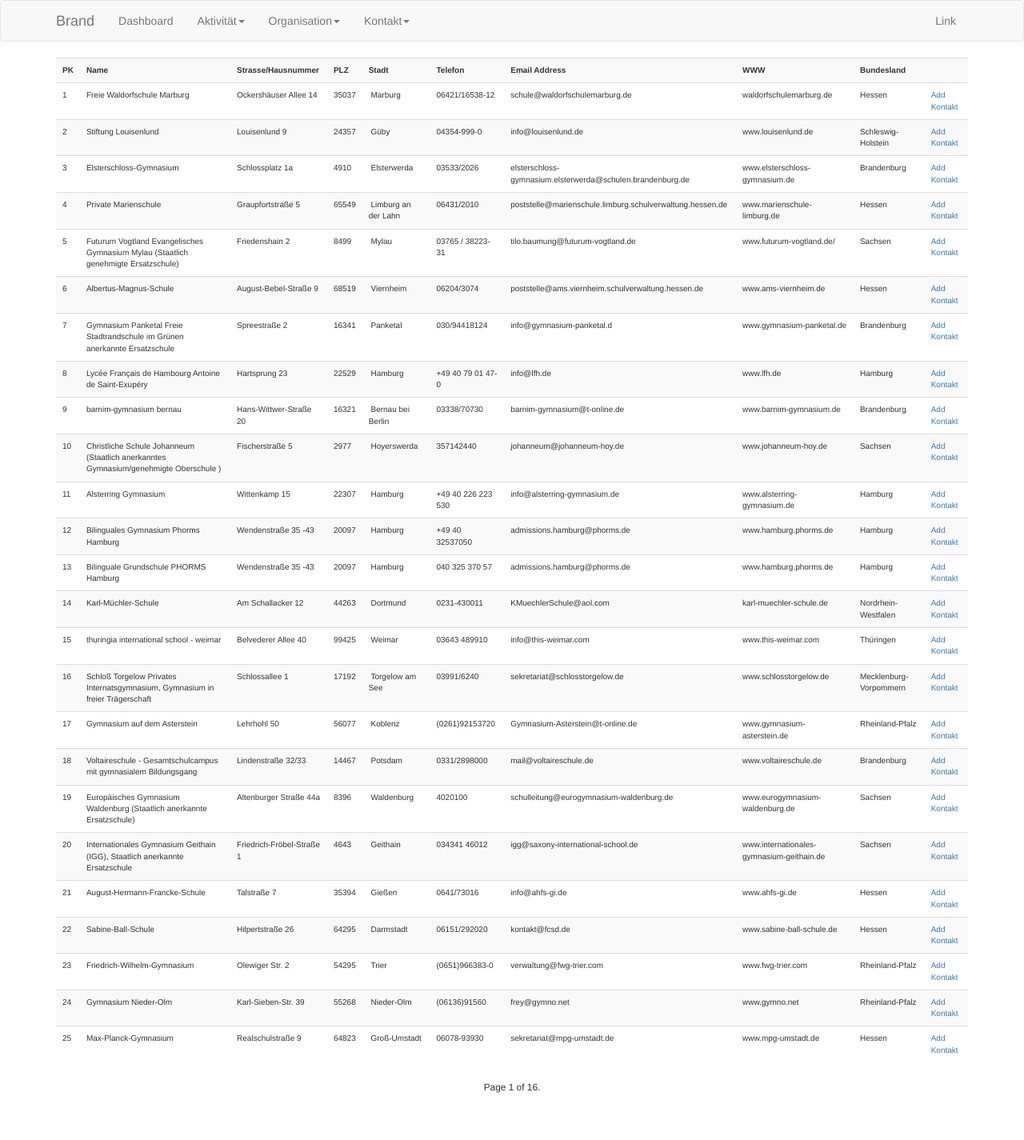
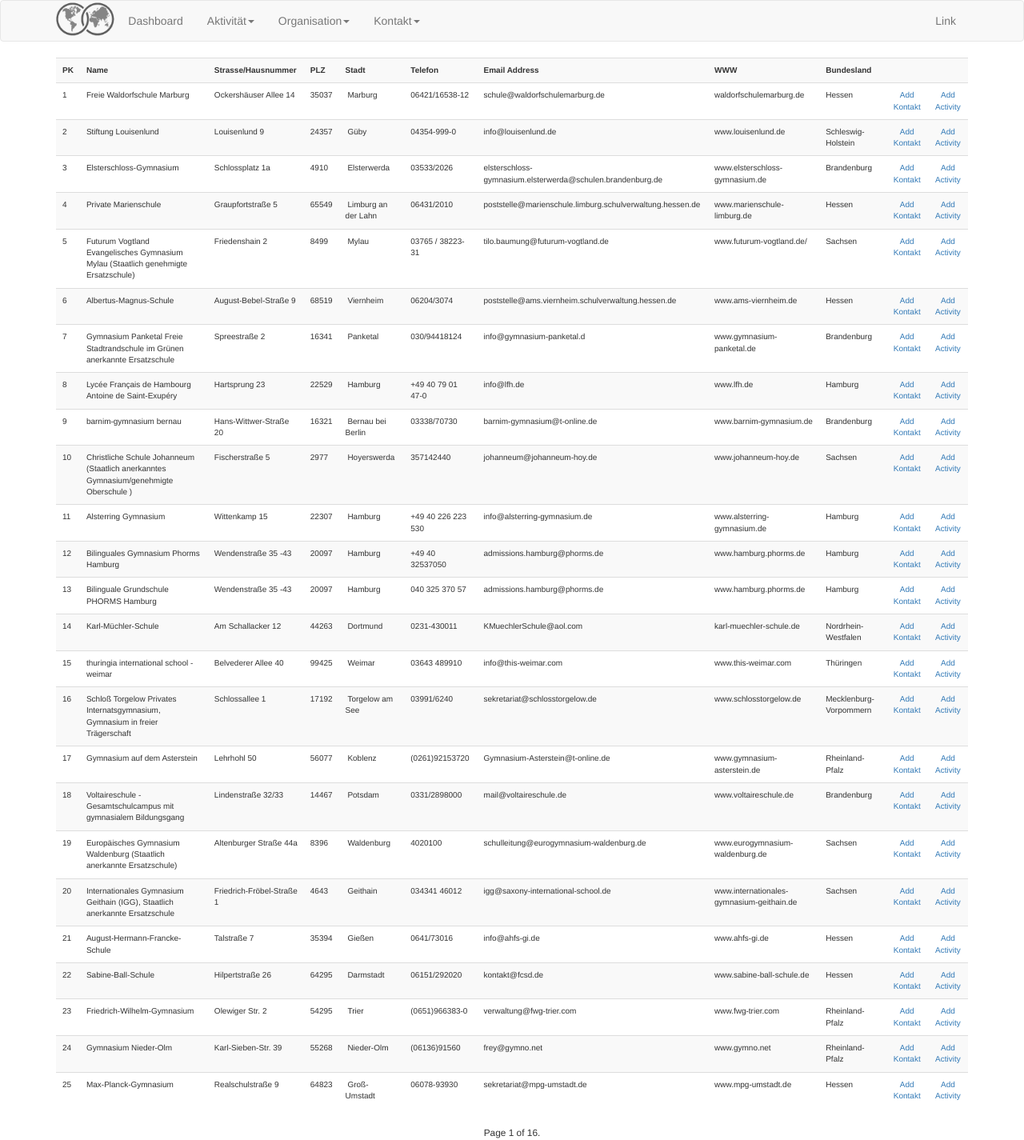
Before and after one commit to jacobmatthewmurray/uwcbewerbung, a Django app: page /orgmgm/organisation/ in a window 1280 px wide. Shown: the whole page at 80% size. Before the commit the page ends 1366 px from the top, so only its background shows below. Run offline with Django 3.2, Linux system fonts and the light colour scheme; data comes from the database, SQL or seed files in the repository; some libraries are stand-ins or nearby versions.

Commit message:
added image, updated links

```diff
--- a/orgmgm/templates/orgmgm/base.html
+++ b/orgmgm/templates/orgmgm/base.html
@@ -20,17 +20,17 @@
                     <span class="icon-bar"></span>
                     <span class="icon-bar"></span>
                 </button>
-                <a class="navbar-brand" href="#">Brand</a>
+                <a class="navbar-left" href="#"><img style="height: 1.2cm" src="{% static 'orgmgm/images/logo.gif' %}"></a>
             </div>
 
         <!-- Collect the nav links, forms, and other content for toggling -->
             <div class="collapse navbar-collapse" id="bs-example-navbar-collapse-1">
                 <ul class="nav navbar-nav">
-                    <li><a href="#">Dashboard</a></li>
+                    <li><a href="{% url 'dashboard_overview' %}">Dashboard</a></li>
                     <li class="dropdown">
                         <a href="#" class="dropdown-toggle" data-toggle="dropdown" role="button" aria-haspopup="true" aria-expanded="false">Aktivität<span class="caret"></span></a>
                          <ul class="dropdown-menu">
-                            <li><a href="">Add</a></li>
+                            <li><a href="{% url 'activity_add' %}">Add</a></li>
                             <li><a href="">List</a></li>
                             <li><a href="">Search</a></li>
                       </ul>
--- /dev/null
+++ b/orgmgm/templates/orgmgm/dashboard/overview.html
@@ -0,0 +1,6 @@
+{% extends "../base.html" %}
+{% load bootstrap3 %}
+
+{% block content %}
+<h1> Dashboard Content will go here</h1>
+{% endblock %}
--- a/orgmgm/templates/orgmgm/organisation/list.html
+++ b/orgmgm/templates/orgmgm/organisation/list.html
@@ -15,6 +15,7 @@
         <th>WWW</th>
         <th>Bundesland</th>
         <th></th>
+        <th></th>
     </tr>
     {% for o in orgs %}
     <tr>
@@ -27,7 +28,8 @@
         <td>{{ o.email }}</td>
         <td>{{ o.www }}</td>
         <td>{{ o.bundesland }}</td>
-        <td><a href="{% url 'kontakt_add'%}?organisation={{ o.pk }}">Add Kontakt</a></td>
+        <td><center><a href="{% url 'kontakt_add'%}?organisation={{ o.pk }}">Add Kontakt</a></center></td>
+        <td><center><a href="{% url 'activity_add'%}?organisation={{ o.pk }}">Add Activity</a></center></td>
     </tr>
     {% endfor %}
 </table>
--- a/orgmgm/urls.py
+++ b/orgmgm/urls.py
@@ -3,6 +3,7 @@
 from . import views
 
 urlpatterns=[
+    url(r'^$', views.dashboard_overview, name='dashboard_overview'),
     url(r'^activity/add/$', views.activity_add, name='activity_add'),
     url(r'^activity/detail/(?P<pk>\d+)/$', views.activity_detail, name='activity_detail'),
     url(r'^kontakt/$', views.kontakt_list, name='kontakt_list'),
--- a/orgmgm/views.py
+++ b/orgmgm/views.py
@@ -2,7 +2,6 @@
 from django.shortcuts import render, redirect, get_object_or_404
 from django.http import HttpResponse, HttpResponseRedirect
 from django.template import loader
-from django_tables2 import RequestConfig
 
 from .models import Organisation, Kontakt
 from .forms import (SearchOrganisationForm,
@@ -191,3 +190,10 @@
     activity = get_object_or_404(Activity, pk=pk)
     return render(request, 'orgmgm/activity/detail.html',
                   {'activity': activity})
+
+
+
+# Views for Dashboard
+
+def dashboard_overview(request):
+    return render(request, 'orgmgm/dashboard/overview.html')
```
Also changed, not shown: orgmgm/static/orgmgm/images/logo.gif (added), 1 other file.
